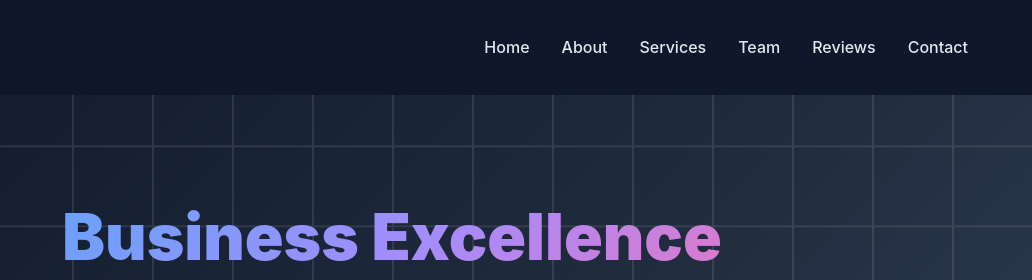
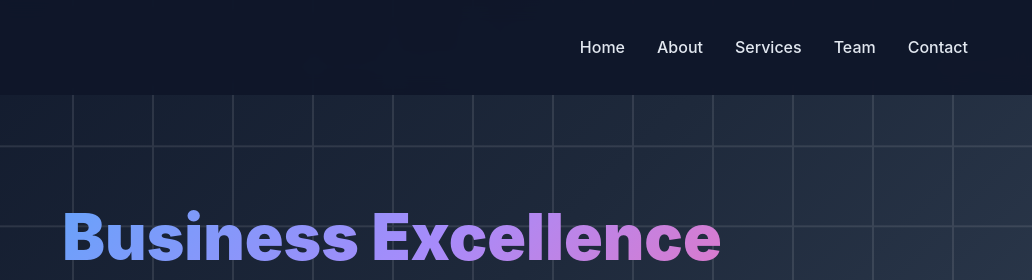
Before and after one commit to AviDLabs-23/A3R, a plain HTML site: page index.html in a window 1280 px wide. Shown: the top 280 px of the page, 248-1280 px from the left. Drawn offline with Linux system fonts and the light colour scheme.

Commit message:
Update nav

```diff
--- a/index.html
+++ b/index.html
@@ -627,7 +627,6 @@
                 <li><a href="#about">About</a></li>
                 <li><a href="#services">Services</a></li>
                 <li><a href="#founders">Team</a></li>
-                <li><a href="#reviews">Reviews</a></li>
                 <li><a href="#contact">Contact</a></li>
             </ul>
         </nav>
@@ -861,7 +860,6 @@
                 <a href="#about">About</a>
                 <a href="#services">Services</a>
                 <a href="#founders">Team</a>
-                <a href="#reviews">Reviews</a>
                 <a href="#contact">Contact</a>
             </div>
             <p>&copy; 2025 A3R Business. All rights reserved. Crafted with passion and precision.</p>
```
